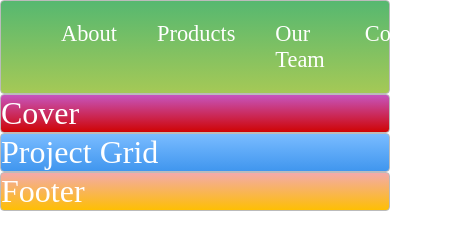
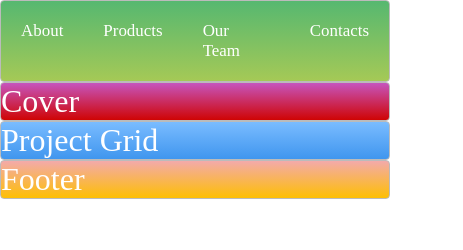
Before and after one commit to BenCullenDev/css-layout, a plain HTML site: page index.html in a window 390 px wide. Shown: the whole page, 463 px wide, since content can reach past the window. Drawn offline with Linux system fonts and the light colour scheme.

Commit message:
added navbar media query at 600px

```diff
--- a/style.css
+++ b/style.css
@@ -30,6 +30,14 @@ body {
     margin: 0;
 
 }
+
+@media only screen and (max-width: 600px) {
+    .main-nav {
+        font-size: 0.53em;
+        padding: 0;
+    }
+}
+
 
 .push {
     margin-left: auto;
```
